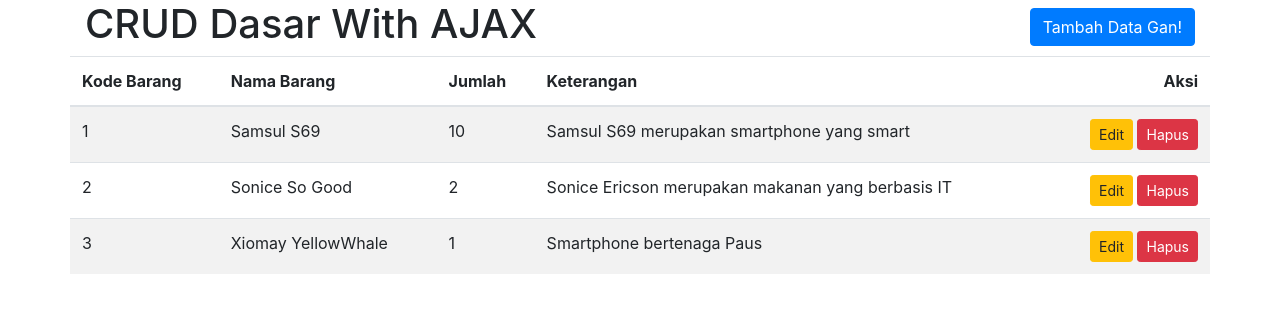
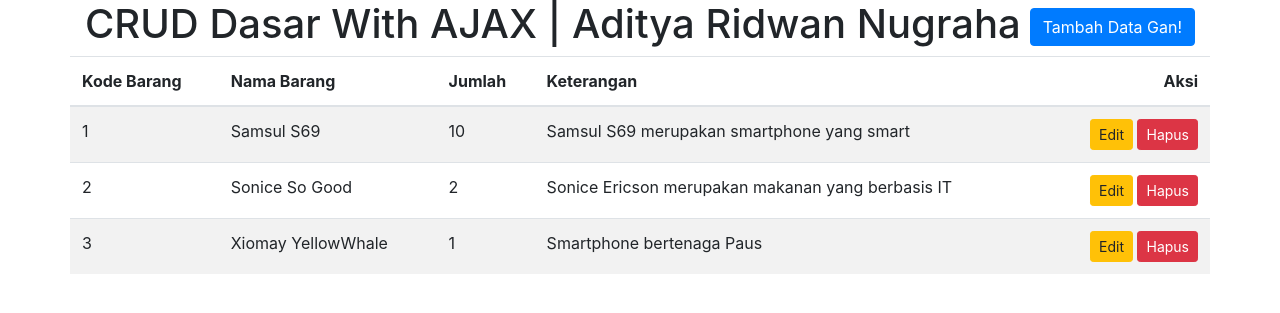
Before and after one commit to aditrn8/ajax-crud-ci, a CodeIgniter app: page /ajax-practice-1/index.php/barang/index in a window 1280 px wide. Shown: the top 313 px of the page. Run offline with CodeIgniter, Linux system fonts and the light colour scheme; data comes from the database, SQL or seed files in the repository; some libraries are stand-ins or nearby versions.

Commit message:
edit title

```diff
--- a/application/views/Barang/v_barang.php
+++ b/application/views/Barang/v_barang.php
@@ -15,7 +15,7 @@
     <div class="container">
         <div class="row">
             <div class="col-md-12">
-                <h1>CRUD Dasar With AJAX
+                <h1>CRUD Dasar With AJAX | Aditya Ridwan Nugraha
                     <div class="float-right"><a href="javascript:void(0);" class="btn btn-primary" data-toggle="modal" data-target="#Modal_Add">Tambah Data Gan!</a></div>
                 </h1>
             </div>
```
